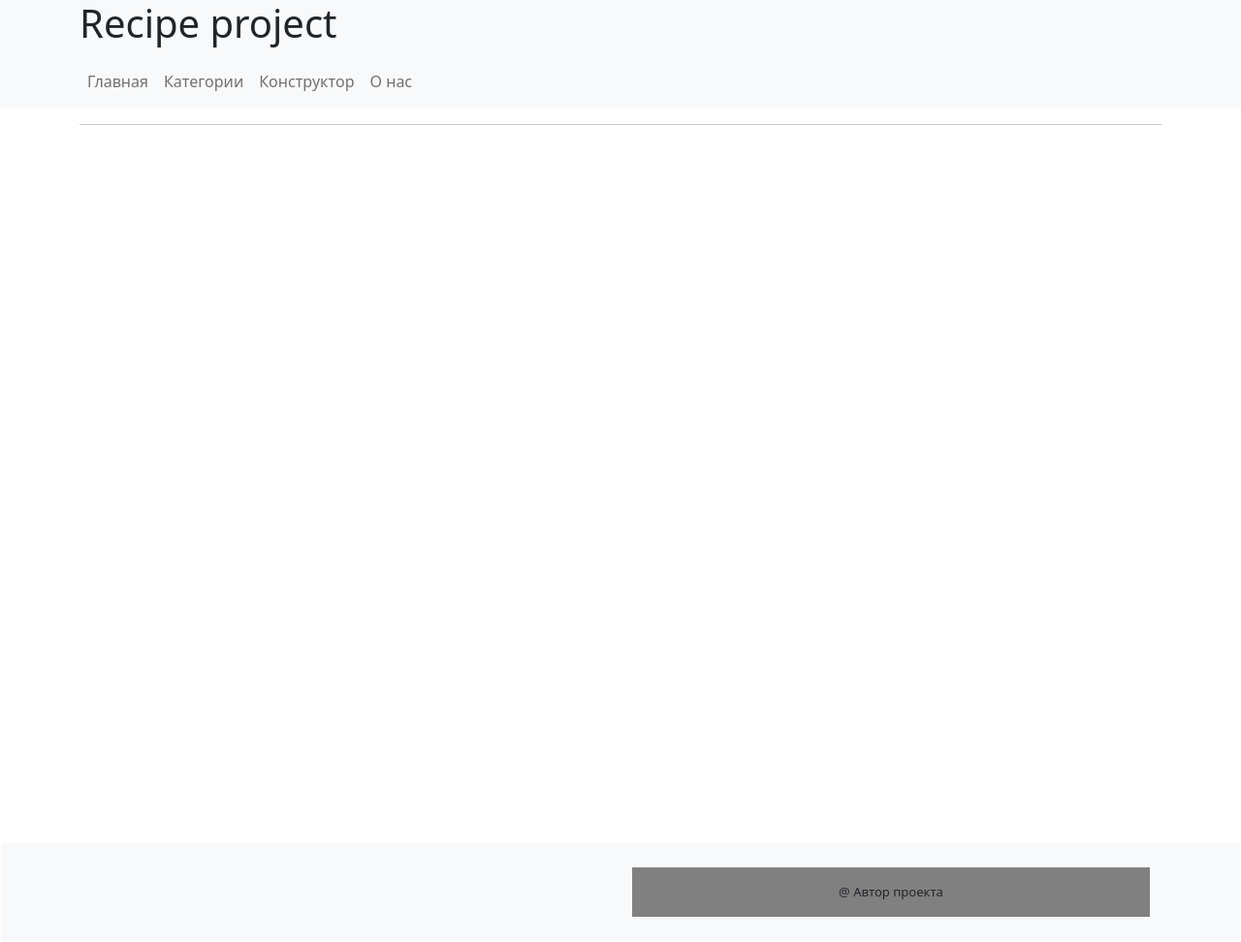
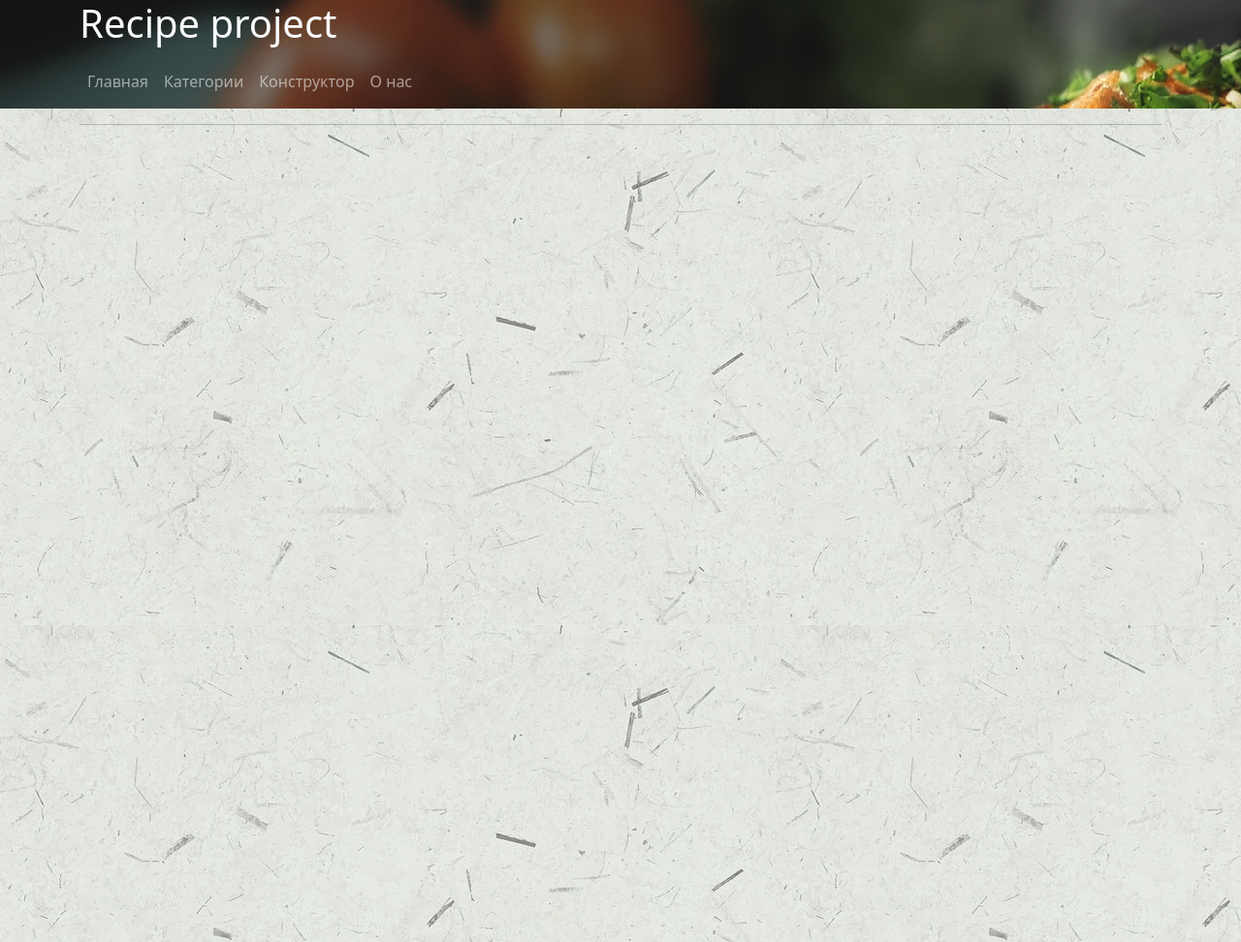
Before and after one commit to lokarddev/recipe, a Django app: page / in a window 1280 px wide. Shown: the whole page at 97% size. Run offline with Django 3.2, Linux system fonts and the light colour scheme; data that the repository does not hold is empty.

Commit message:
banner and background texture setted up. Copyright information move to 'about.html'

```diff
--- a/static/css/base.css
+++ b/static/css/base.css
@@ -1,5 +1,5 @@
 .banner {
-    background: url("../banner.png");
+    background: url("../banner.jpg");
 }
 
 .padding_narrow {
--- a/templates/include/footer.html
+++ b/templates/include/footer.html
@@ -1,6 +1,5 @@
-{% load static %}
 {% block footer %}
-        <footer class="bg-light text-lg-start fixed-bottom padding_narrow">
+        <footer class="bg-light text-lg-start fixed-bottom">
             <!-- Grid container -->
             <div class="container p-4">
                 <!-- Grid row -->
--- a/templates/include/header.html
+++ b/templates/include/header.html
@@ -1,10 +1,11 @@
  {% block header %}
-        <div class="accordion-header bg-light text-dark">
+    <div class="bg-image" style="background-image: url('/static/banner.jpg')">
+        <div class="accordion-header text-light">
             <div class="container justify-content-center">
                 <h1>Recipe project</h1>
-                <nav class="navbar navbar-expand navbar-light">
-                    <div class="">
-                        <ul class="navbar-nav mr-auto">
+                <nav class="navbar navbar-expand navbar-dark text-white">
+                    <div class="text-white">
+                        <ul class="navbar-nav mr-auto text-white">
                             <li class="nav-item">
                                 <a class="nav-link" href={% url 'home' %}>Главная</a>
                             </li>
@@ -22,4 +23,5 @@
                 </nav>
             </div>
         </div>
+    </div>
 {% endblock %}
--- a/templates/main_recipe/base.html
+++ b/templates/main_recipe/base.html
@@ -10,9 +10,11 @@
 </head>
 <body>
     {% include 'include/header.html' %}
+    <div class="bg-image position-fixed" style="background-image: url('/static/texture.jpg'); height: 100%; width: 100%">
         <div class="container justify-content-center">
             {% block content %}
             {% endblock %}
         </div>
+    </div>
 </body>
 </html>
--- a/templates/main_recipe/home.html
+++ b/templates/main_recipe/home.html
@@ -19,5 +19,4 @@
                 {% endfor %}
             </ul>
         </div>
-        {% include 'include/footer.html' %}
     {% endblock %}
--- a/templates/pages/about.html
+++ b/templates/pages/about.html
@@ -2,4 +2,5 @@
     {% block content %}
         <h3>{{ flatpage.title }}</h3>
         <p>{{ flatpage.content }}</p>
+        {% include 'include/footer.html' %}
     {% endblock %}
```
Also changed, not shown: static/banner.jpg (added), static/banner.png (deleted), static/texture.jpg (added).
